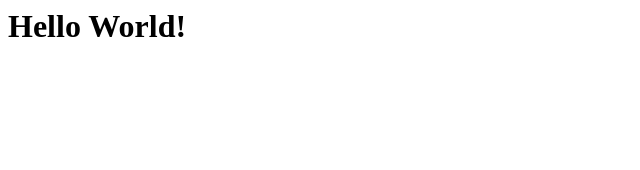
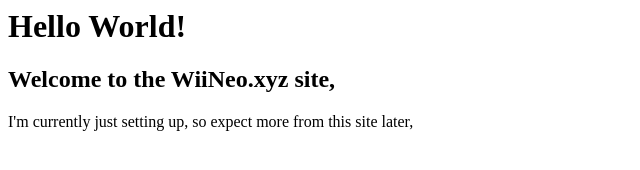
Before and after one commit to Nino3245/wiineo, a plain HTML site: page index.html in a window 1280 px wide. Shown: the whole page, without its empty margins (0-640 px from the left). Drawn offline with Linux system fonts and the light colour scheme.

Commit message:
Update index.html

```diff
--- a/index.html
+++ b/index.html
@@ -1 +1,3 @@
 <h1>Hello World!</h1>
+<h2>Welcome to the WiiNeo.xyz site,</h2>
+<p>I'm currently just setting up, so expect more from this site later,</p>
```
